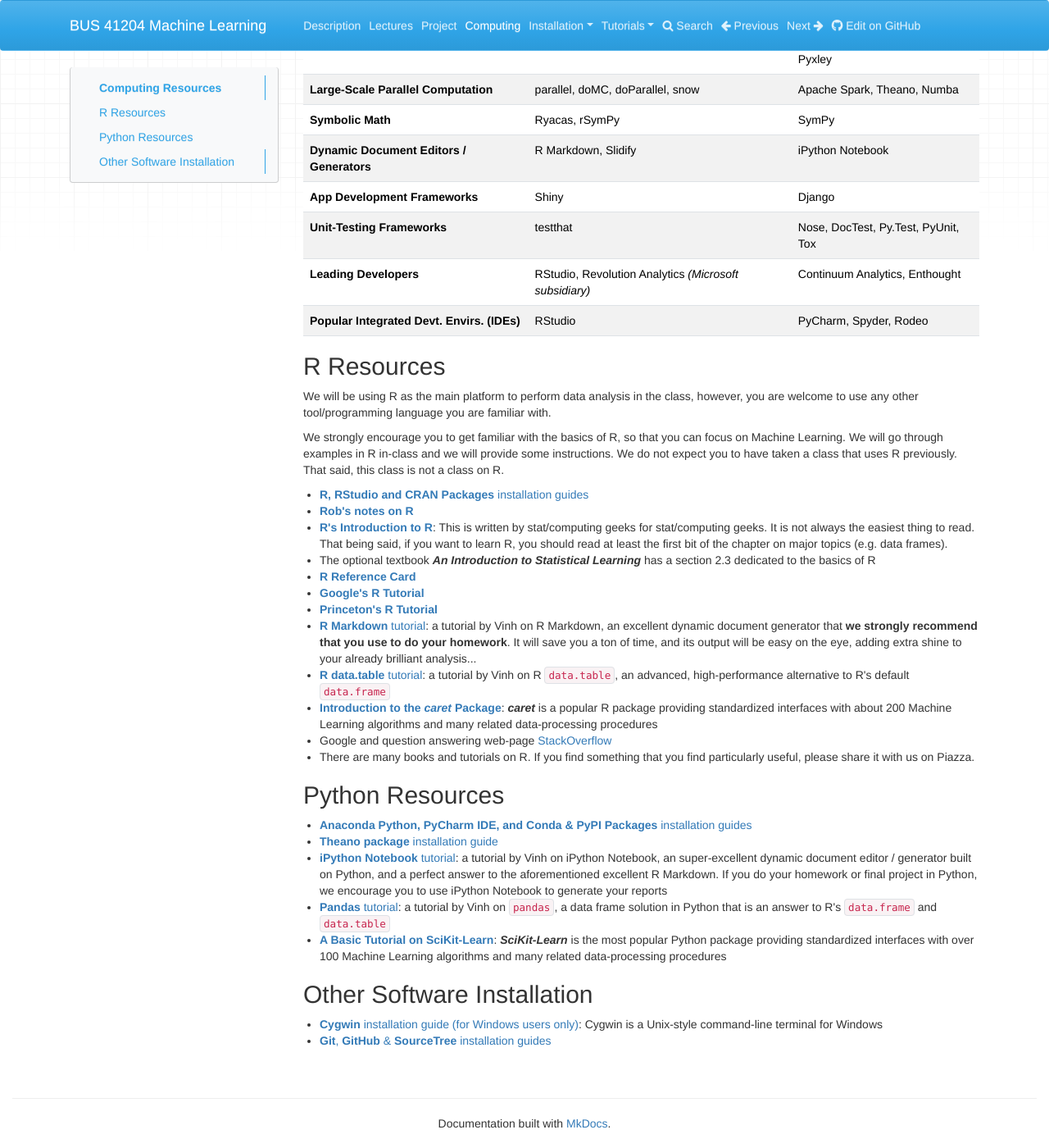
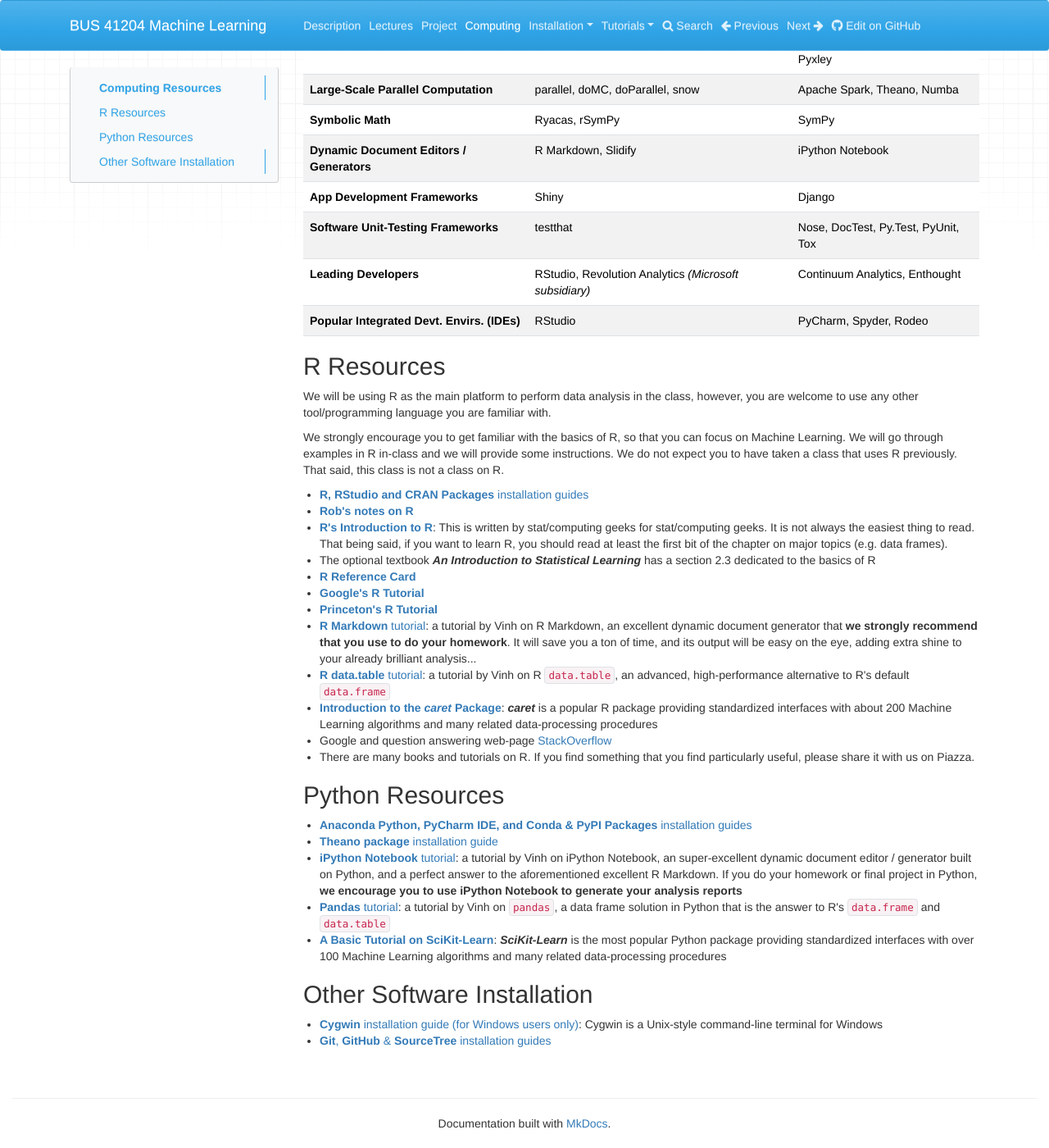
Before and after one commit to ChicagoBoothML/MachineLearning_Fall2015, an MkDocs documentation site: the page built from docs/Computing.md, in a window 1280 px wide and 1400 px high, scrolled down 387 px. Shown: the whole window at 82% size. Built offline with MkDocs 1.6.1, drawn with Linux system fonts in a browser that asks for light colours; nearby versions of some CDN libraries; old or Windows-style settings are respelled for this version of MkDocs.

Commit message:
update Computing tutorials

```diff
--- a/docs/Computing.md
+++ b/docs/Computing.md
@@ -18,7 +18,7 @@
 | **Symbolic Math**                           | Ryacas, rSymPy                                         | SymPy                               |
 | **Dynamic Document Editors / Generators**   | R Markdown, Slidify                                    | iPython Notebook                    |
 | **App Development Frameworks**              | Shiny                                                  | Django                              |
-| **Unit-Testing Frameworks**                 | testthat                                               | Nose, DocTest, Py.Test, PyUnit, Tox |
+| **Software Unit-Testing Frameworks**        | testthat                                               | Nose, DocTest, Py.Test, PyUnit, Tox |
 | **Leading Developers**                      | RStudio, Revolution Analytics *(Microsoft subsidiary)* | Continuum Analytics, Enthought      |
 | **Popular Integrated Devt. Envirs. (IDEs)** | RStudio                                                | PyCharm, Spyder, Rodeo              |
 
@@ -62,12 +62,13 @@
 - [**iPython Notebook** tutorial](Tutorials/Python iPython Notebook tutorial.md): a tutorial by Vinh on
 iPython Notebook, an super-excellent dynamic document editor / generator built on Python,
 and a perfect answer to the aforementioned excellent R Markdown. If you do your homework or final project in Python,
-we encourage you to use iPython Notebook to generate your reports
+**we encourage you to use iPython Notebook to generate your analysis reports**
 - [**Pandas** tutorial](Tutorials/Python Pandas tutorial.md): a tutorial by Vinh on `pandas`,
-a data frame solution in Python that is an answer to R's `data.frame` and `data.table`
+a data frame solution in Python that is the answer to R's `data.frame` and `data.table`
 - [**A Basic Tutorial on SciKit-Learn**](http://scikit-learn.org/stable/tutorial/basic/tutorial.html):
 ***SciKit-Learn*** is the most popular Python package providing
 standardized interfaces with over 100 Machine Learning algorithms and many related data-processing procedures
+
 
 ## Other Software Installation
 
```
Also changed, not shown: docs/Tutorials/Python iPython Notebook tutorial.ipynb.
